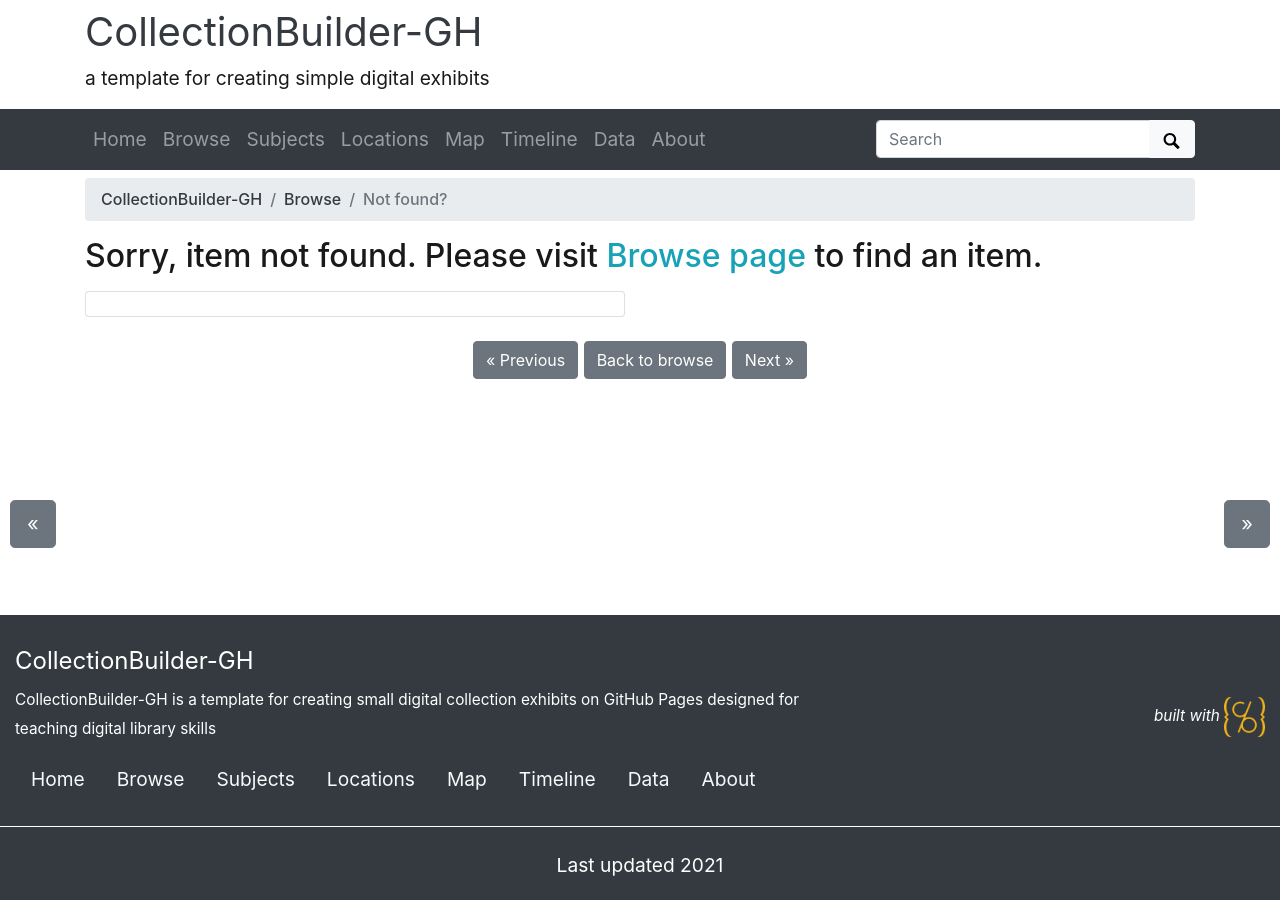
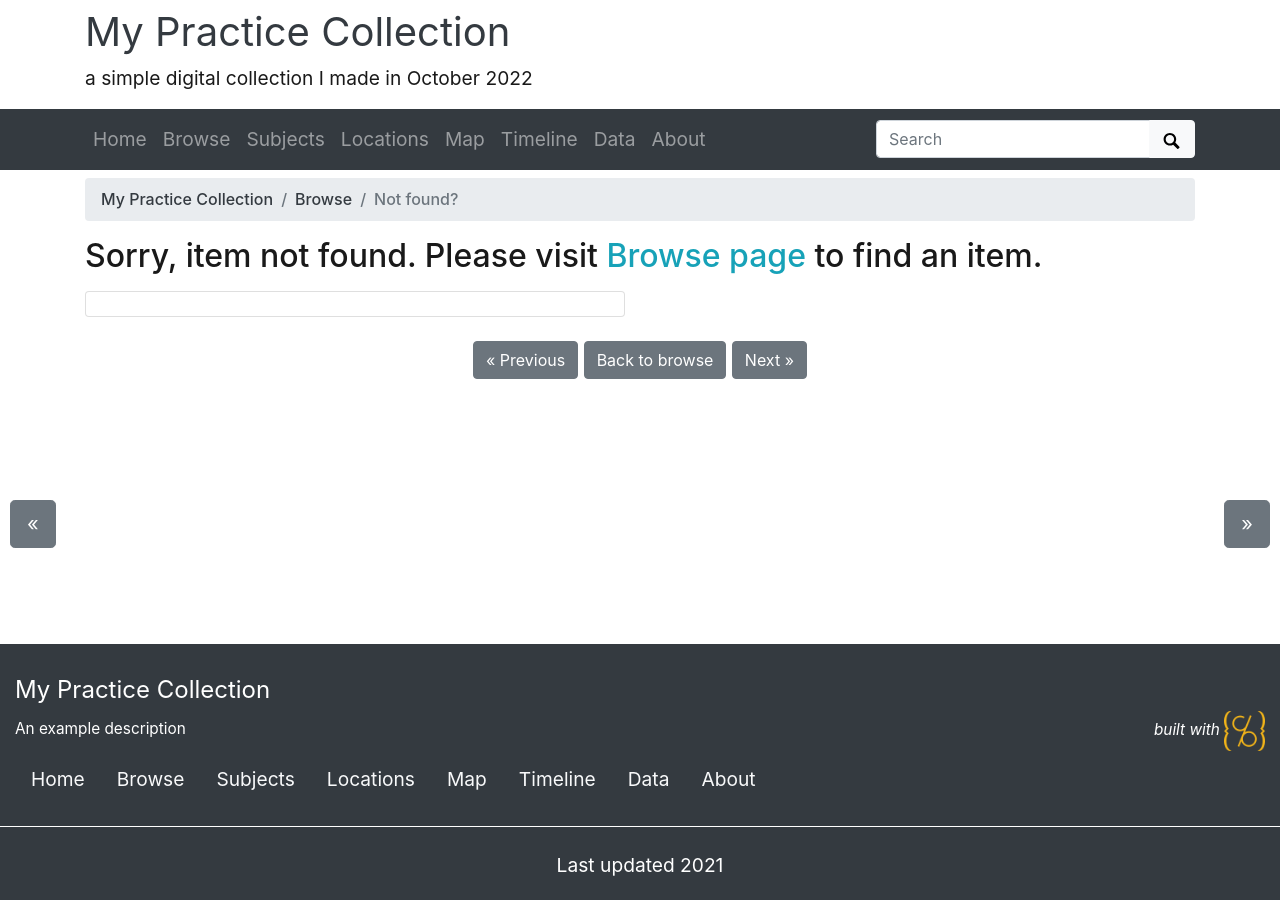
Before and after one commit to owikle/cb-collection, a Jekyll site: the page built from pages/item.md, in a window 1280 px wide. Built offline with Jekyll 4.4.1, drawn with Linux system fonts in a browser that asks for light colours.

Commit message:
set up collection with config

```diff
--- a/_config.yml
+++ b/_config.yml
@@ -14,27 +14,27 @@
 # on GitHub Pages it is your github repository's name prefixed with a /
 #baseurl: /collectionbuilder-gh
 # location of code, the full url to your github repository
-source-code: https://github.com/CollectionBuilder/collectionbuilder-gh
+source-code: https://github.com/owikle/cb-collection
 
 ##########
 # SITE SETTINGS
 #
 # title of site appears in banner
-title: CollectionBuilder-GH
+title: My Practice Collection
 # tagline, a short phrase that will appear throughout the site in the top banner
-tagline: a template for creating simple digital exhibits
+tagline: a simple digital collection I made in October 2022
 # description appears in meta tags and other locations
 # this description might appear in search result lists, keep around 160 characters max
-description: "CollectionBuilder-GH is a template for creating small digital collection exhibits on GitHub Pages designed for teaching digital library skills"
+description: "An example description"
 # creator of the digital collection, to appear in meta tags; we typically use our GitHub usernames but feel free to just use your name
-author: CollectionBuilder
+author: owikle
 
 ##########
 # COLLECTION SETTINGS
 #
 # Set the metadata for your collection (the name of the csv file in your _data directory that describes the objects in your collection)
 # Use the filename of your CSV **without** the ".csv" extension! E.g. _data/demo-metadata.csv --> "demo-metadata"
-metadata: demo-metadata
+metadata: practice-metadata
 
 ##########
 # GOOGLE SERVICES [optional!]
@@ -50,7 +50,7 @@ metadata: demo-metadata
 # ROBOTS EXCLUDE
 #
 # set noindex to true if you do NOT want Google to index your site
-# noindex: true
+noindex: true
 
 ##########
 # BUILD SETTINGS
```
